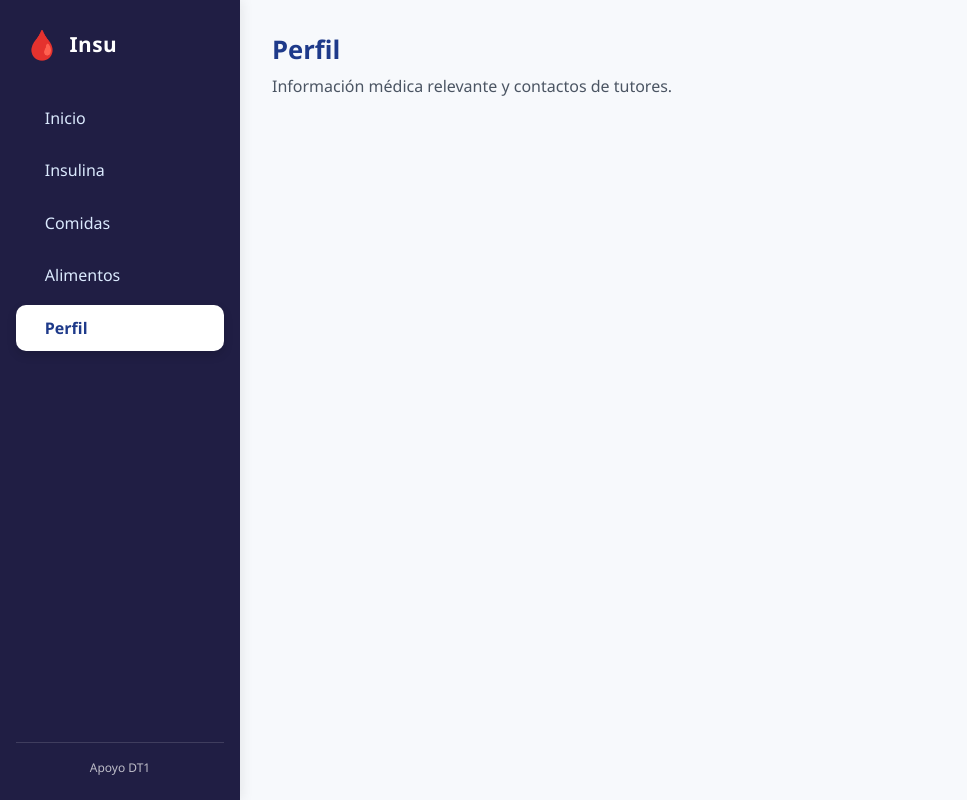
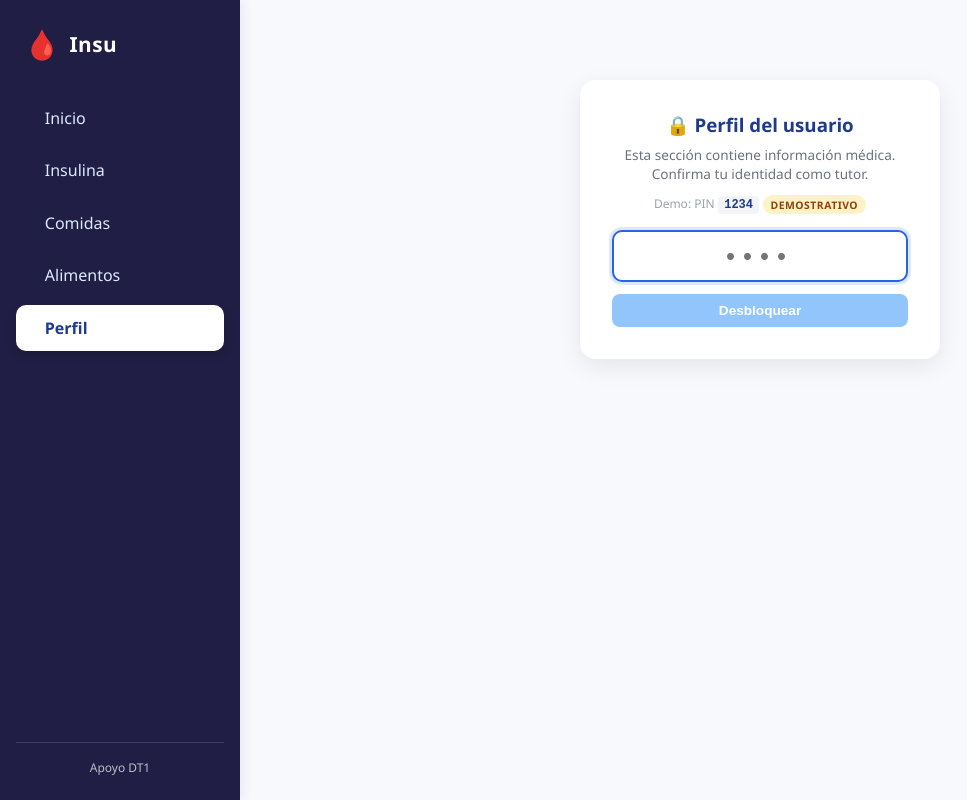
Before and after one commit to Dyliw/Diabetes-Tipo-1, a React (Vite) app in the folder Diabetes/: page /perfil in a window 1280 px wide. Shown: the whole page, without its empty margins (0-967 px from the left). Built offline with nearby package versions, Linux system fonts and the light colour scheme.

Commit message:
Update ProfilePage.jsx

```diff
--- a/Diabetes/src/pages/profile/ProfilePage.jsx
+++ b/Diabetes/src/pages/profile/ProfilePage.jsx
@@ -1,8 +1,41 @@
+import { Link } from 'react-router-dom';
+import { useProfile } from '../../hooks/useProfile';
+import { useAuth } from '../../context/AuthContext';
+import ProfileCard from '../../components/profile/ProfileCard';
+import TutorContacts from '../../components/profile/Tutor';
+import PinGate from '../../components/profile/pin';
+import './ProfilePage.css';
+
 export default function ProfilePage() {
+  const { profile } = useProfile();
+  const { session, logout } = useAuth();
+
   return (
-    <section>
-      <h2>Perfil</h2>
-      <p>Información médica relevante y contactos de tutores.</p>
-    </section>
+    <PinGate title="Perfil del usuario">
+      <div className="profile-page">
+        <header className="profile-page__header">
+          <div>
+            <h2>👤 Perfil</h2>
+            <p>
+              Sesión: <strong>{session?.name}</strong> ({session?.role}){' '}
+              <button className="link-btn" onClick={logout}>Cerrar sesión</button>
+            </p>
+          </div>
+          <Link to="/perfil/info-medica" className="btn-primary">
+            🩺 Ver información médica →
+          </Link>
+        </header>
+
+        <div className="profile-page__grid">
+          <ProfileCard profile={profile} />
+          <TutorContacts tutors={profile.tutors} />
+        </div>
+
+        <p className="profile-page__note">
+          Datos demostrativos. En producción, esta sección debe servirse desde un backend
+          con cifrado en reposo y control de acceso por rol.
+        </p>
+      </div>
+    </PinGate>
   );
 }
```
